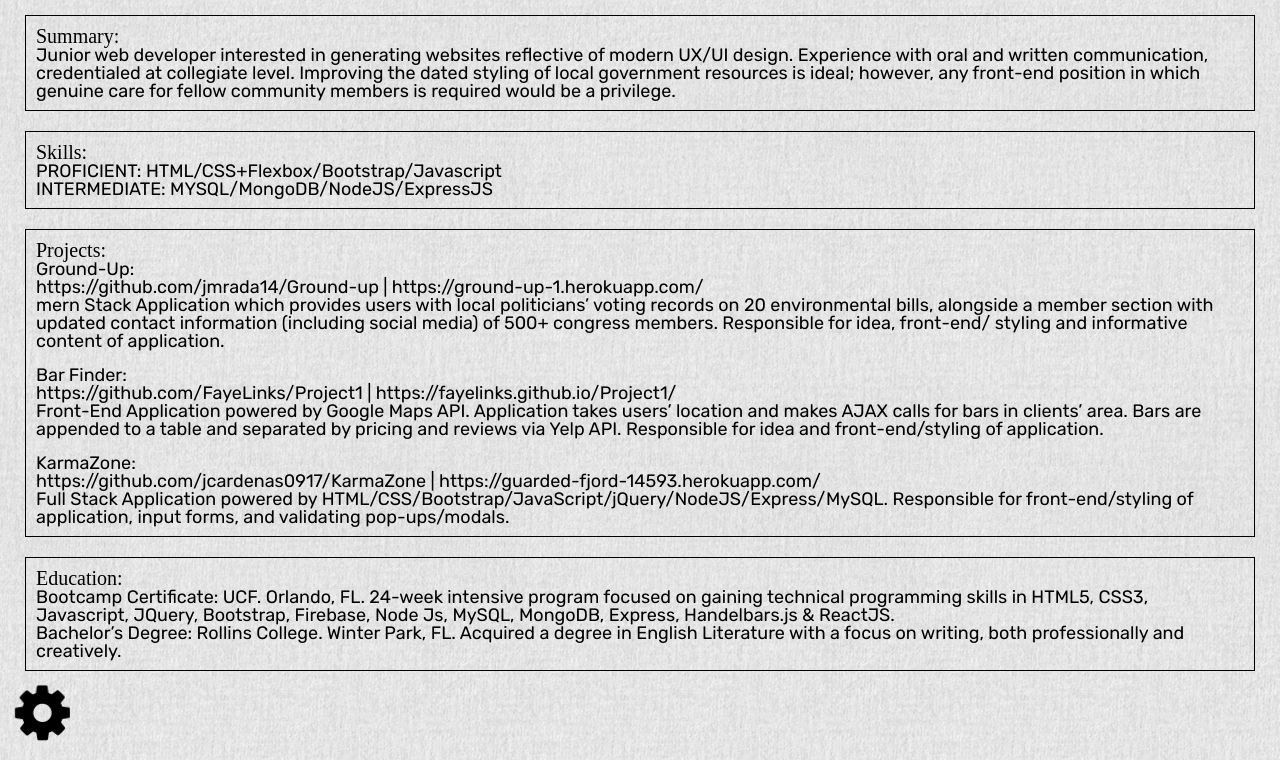
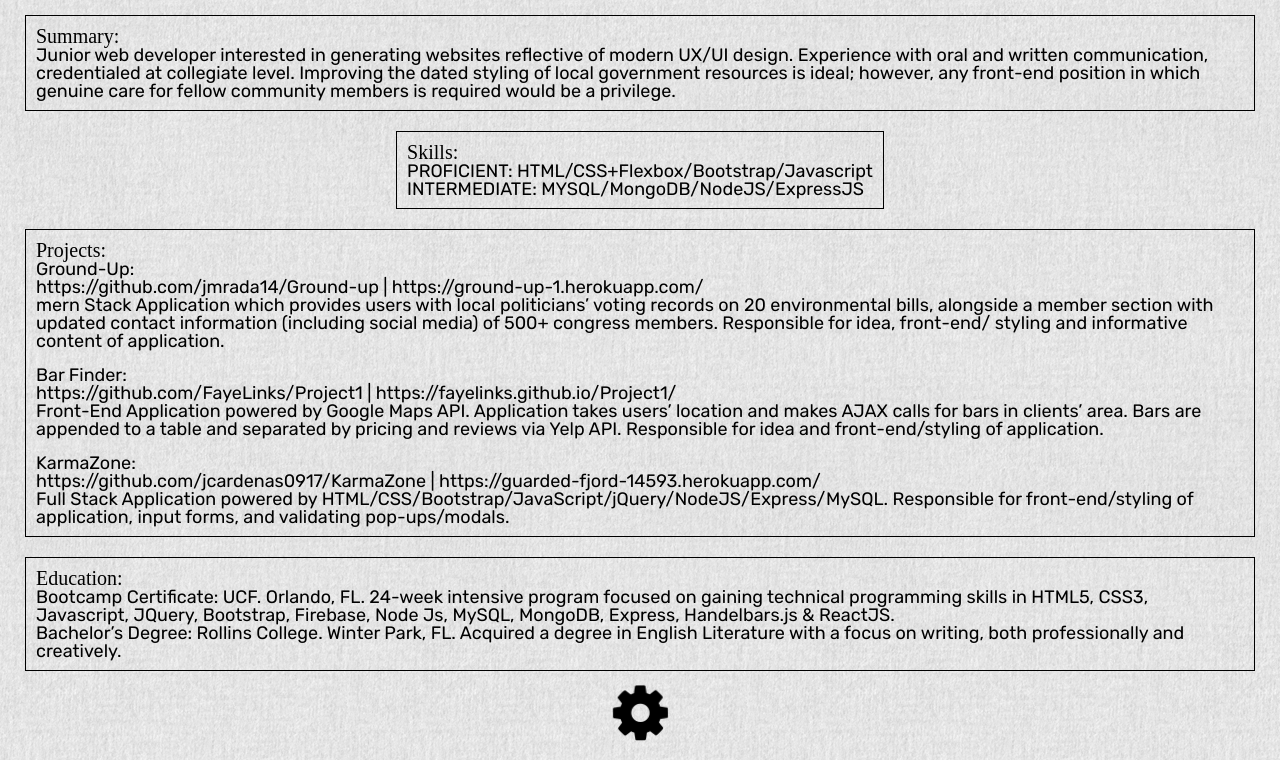
Before and after one commit to Sanjeev-Chadeesingh/FlexboxCSSResume, a plain HTML site: page index.html in a window 1280 px wide. Shown: the part 158-918 px from the top of the page. Drawn offline with Linux system fonts and the light colour scheme; a web font is replaced by a local one.

Commit message:
fixed it

```diff
--- a/assets/styles/style.css
+++ b/assets/styles/style.css
@@ -13,8 +13,8 @@ html {
     /* height: 100vh; */
     padding: 15px;
     display: flex;
-    flex-flow: column wrap;
-    /* align-items: center; */
+    flex-flow: column nowrap;
+    align-items: center;
 }
 
 .header {
@@ -80,7 +80,7 @@ i {
  /* @media screen and (max-width: 480px) {
     .container {
         display: flex;
-        flex-flow: column wrap;
+        flex-flow: column nowrap;
         width: 100%;
     }
  } */
```
